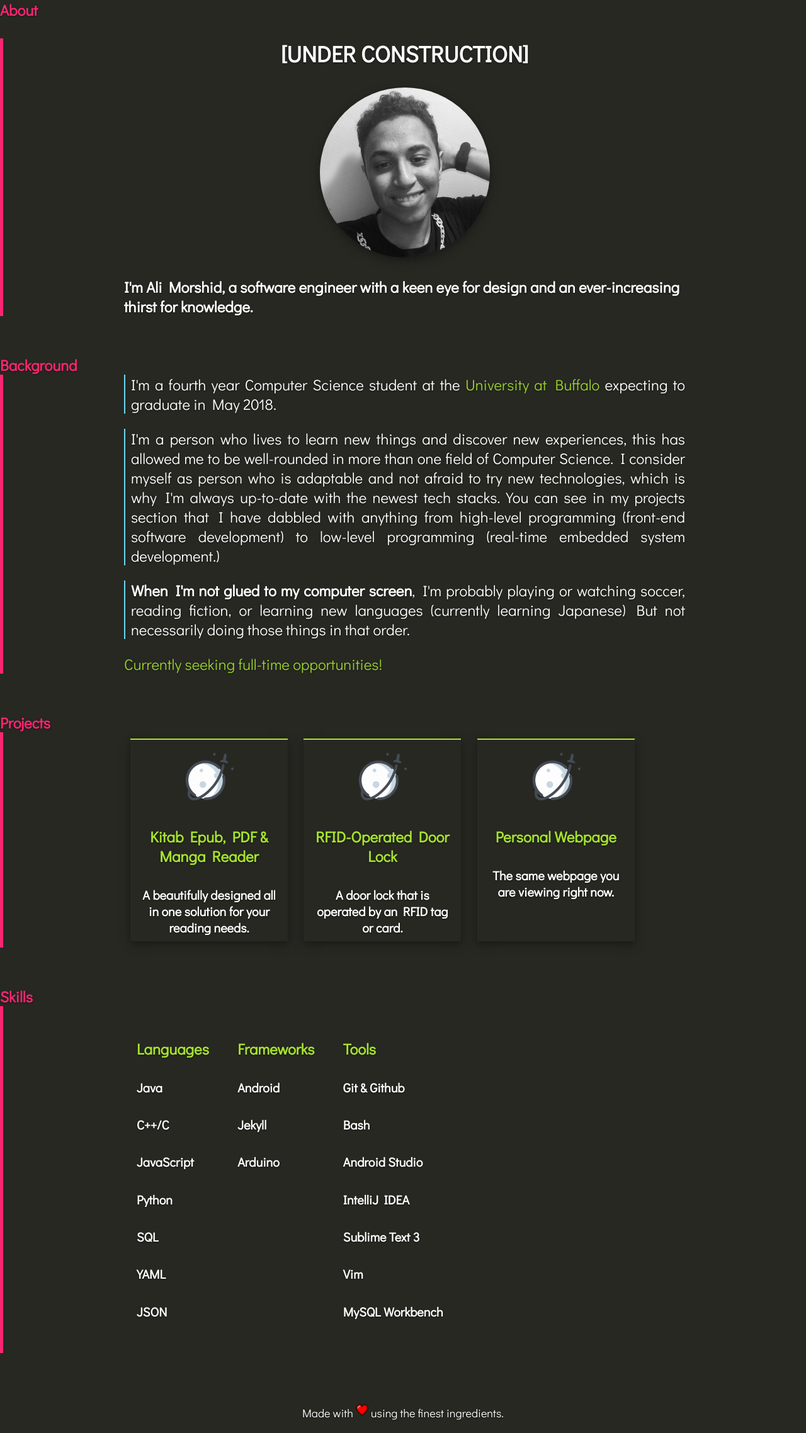
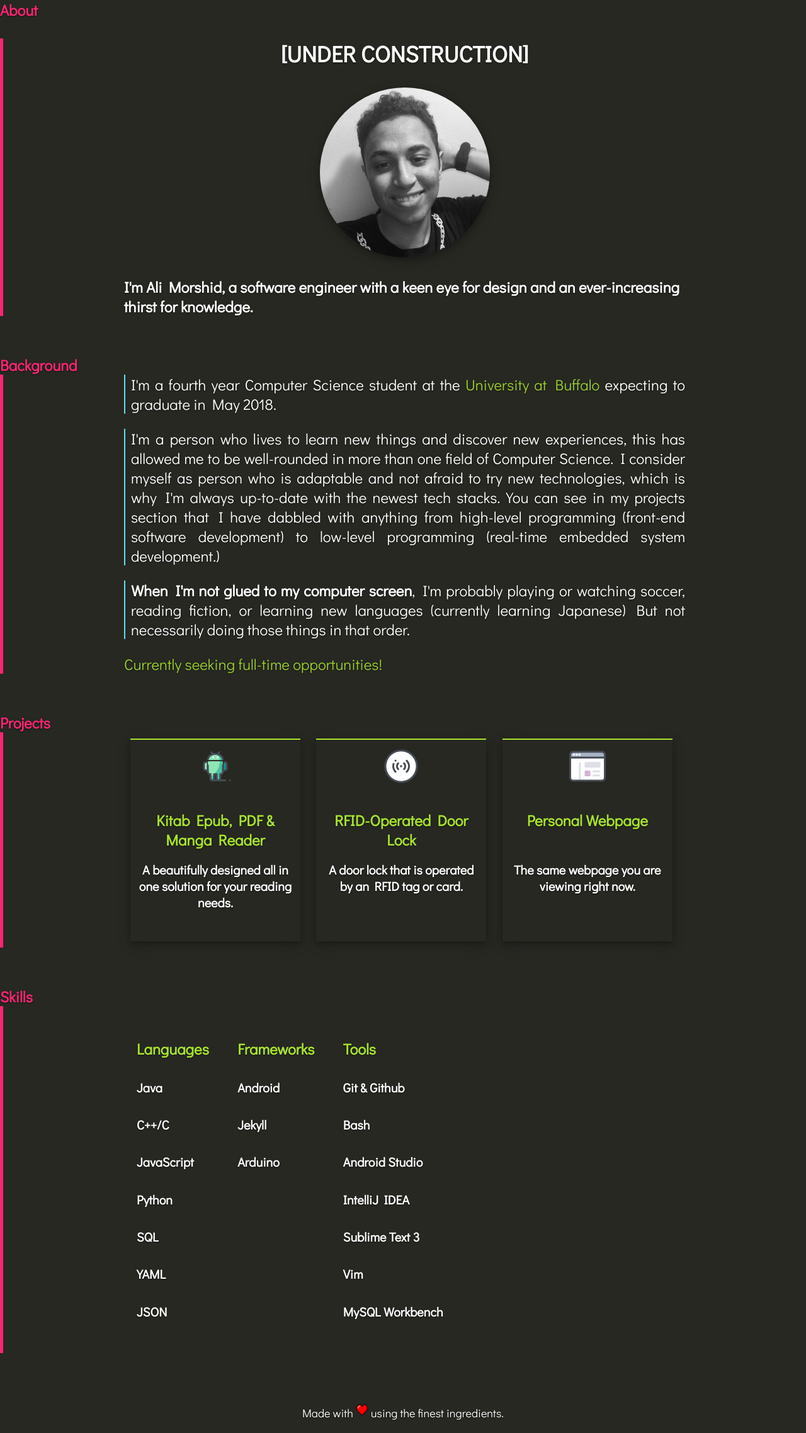
Before and after one commit to aliofyemen/aliofyemen.github.io, a Jekyll site: the page built from index.html, in a window 1280 px wide. Shown: the whole page at 63% size. Built offline with Jekyll 4.4.1, drawn with Linux system fonts in a browser that asks for light colours; some web fonts are replaced.

Commit message:
tweaked project cards and added new icons
Signed-off-by: "Ali Morshid" <"noneisnull@gmail.com">

```diff
--- a/_data/projects.yml
+++ b/_data/projects.yml
@@ -1,7 +1,7 @@
 - title: Kitab Epub, PDF & Manga Reader
   url: blablabla
   code: blablabla
-  icon: /img/project.png
+  icon: /img/android.png
   description: A beautifully designed all in one solution for your reading needs.
   tech:
     - item: Android Framework
@@ -14,7 +14,7 @@
 - title: RFID-Operated Door Lock
   url: blablabla
   code: blablabla
-  icon: /img/project.png
+  icon: /img/rfid.png
   description: A door lock that is operated by an RFID tag or card.
   tech:
     - item: Arduino Framework
@@ -23,7 +23,7 @@
 - title: Personal Webpage
   url: blablabla
   code: blablabla
-  icon: /img/project.png
+  icon: /img/webpage.png
   description: The same webpage you are viewing right now.
   tech:
     - item: Jekyll
--- a/_includes/projects.html
+++ b/_includes/projects.html
@@ -5,11 +5,10 @@
   	{% for project in site.data.projects %}
   	<div class="card">
   		<div class="header">
-
+    		<img class="icon" src="{{ site.baseurl }}{{ project.icon }}"/>
+        <h4>{{ project.title }}</h4>
   		</div>
   		<div class="container">
-    		<img class="icon" src="{{ site.baseurl }}{{ project.icon }}"/>
-        <h4>{{ project.title }}</h4>
     		<h5>{{ project.description }}</h5>
   		</div>
   	</div>
--- a/css/stylesheet.css
+++ b/css/stylesheet.css
@@ -121,29 +121,26 @@ h4 {
 .card {
 	display: inline-block;
 	vertical-align: top;
+	border-top: 2px solid #A6E22E;
+	height: 300px;
 	width: 250px;
+	margin: 10px;
+  	padding: 10px;
+  	text-align: center;
   	box-shadow: 0 4px 8px 0 rgba(0, 0, 0, 0.2), 0 6px 20px 0 rgba(0, 0, 0, 0.19);
-  	text-align: center;
-  	margin: 10px;
 }
 
 .header {
-	background-color: #A6E22E;
-    color: white;
-    font-size: 1rem;
-    padding: 1px;
+	height: 150px;
 }
 
 .container {
-	background-color: #272822;
-    color: white;
-    padding: 10px;
-    height: 300px;
+    overflow: hidden;
 }
 
 .icon {
-	height: 10vh;
-	width: 10vh;
+	height: 64px;
+	width: 64px;
 }
 
 /*
```
Also changed, not shown: img/android.png (added), img/rfid.png (added), img/webpage.png (added), 6 other files.
